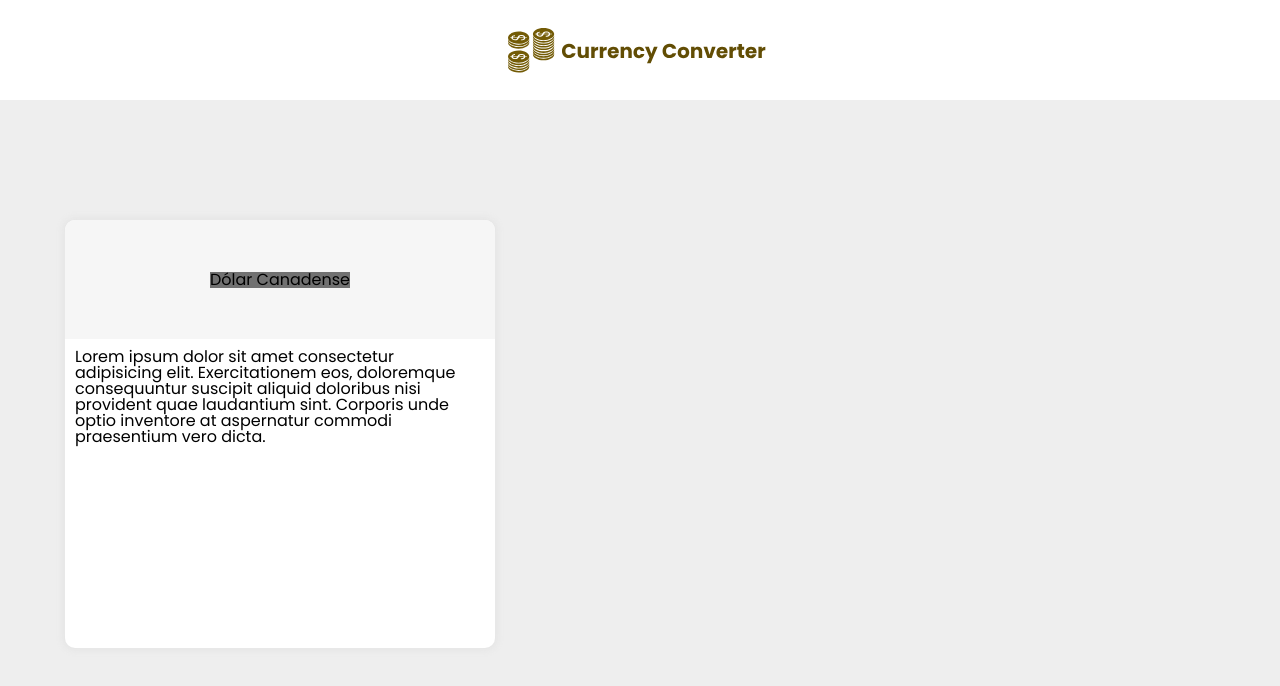
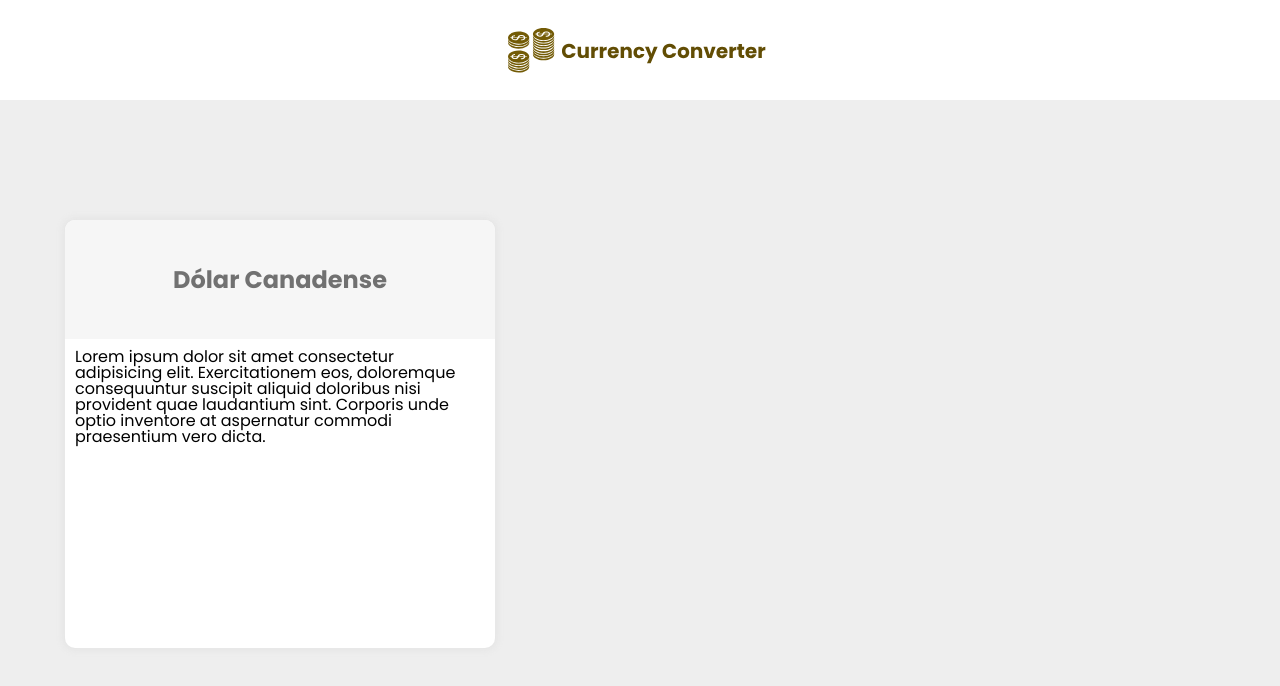
Before and after one commit to Roseffc/currencyConverter, an Angular app: page /home in a window 1280 px wide. Shown: the top 686 px of the page. Built offline with nearby package versions, Linux system fonts and the light colour scheme.

Commit message:
refactor: criado fallback de font

```diff
--- a/src/styles.scss
+++ b/src/styles.scss
@@ -3,7 +3,7 @@
 @import './app/styles/colors.scss';
 
 body {
-  font-family: 'Poppins', sans-serif;
+  font-family: 'Poppins', Arial, sans-serif;
   background-color: $v-colorGrayPrimary;
 }
 
@@ -36,23 +36,23 @@ body {
 .textColor {
 
   &--basic {
-    background-color: $v-colorTextBasic;
+    color: $v-colorTextBasic;
   }
 
   &--secondary {
-    background-color: $v-colorTextSecondary;
+    color: $v-colorTextSecondary;
   }
 
   &--green {
-    background-color: $v-colorTextGreen;
+    color: $v-colorTextGreen;
   }
 
   &--blue {
-    background-color: $v-colorTextBlue;
+    color: $v-colorTextBlue;
   }
 
   &--red {
-    background-color: $v-colorTextRed;
+    color: $v-colorTextRed;
   }
 
 }
@@ -99,3 +99,45 @@ body {
     align-items: center;
   }
 }
+
+.font-size {
+
+  &--sm {
+    font-size: 1.125rem;
+  }
+
+  &--md {
+    font-size: 1.5rem;
+  }
+
+  &--lg {
+    font-size: 1.875rem;
+  }
+
+  &--xl {
+    font-size: 4rem;
+  }
+
+}
+
+.font-weight {
+
+  &--700 {
+    font-weight: 700;
+  }
+
+  &--600 {
+    font-weight: 600;
+  }
+
+  &--500 {
+    font-weight: 500;
+  }
+
+  &--400 {
+    font-weight: 400;
+  }
+
+
+
+}
```
